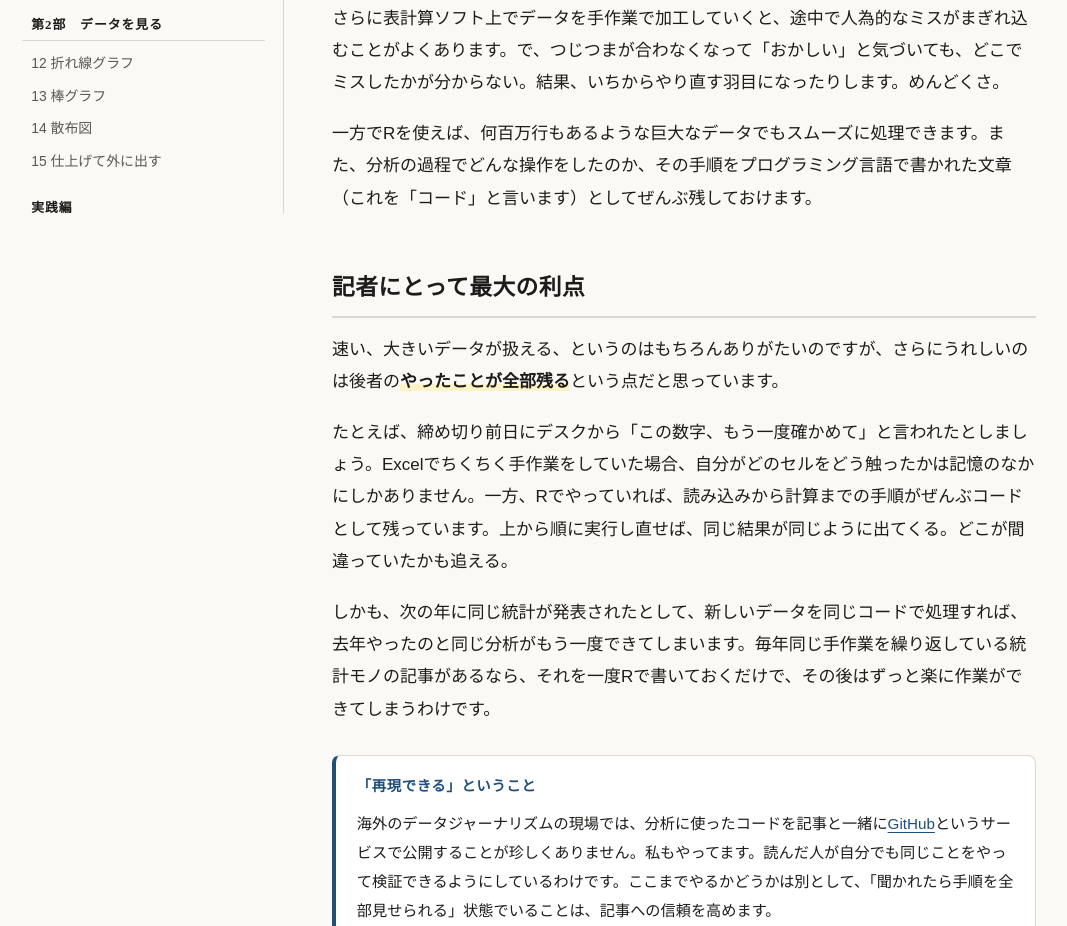
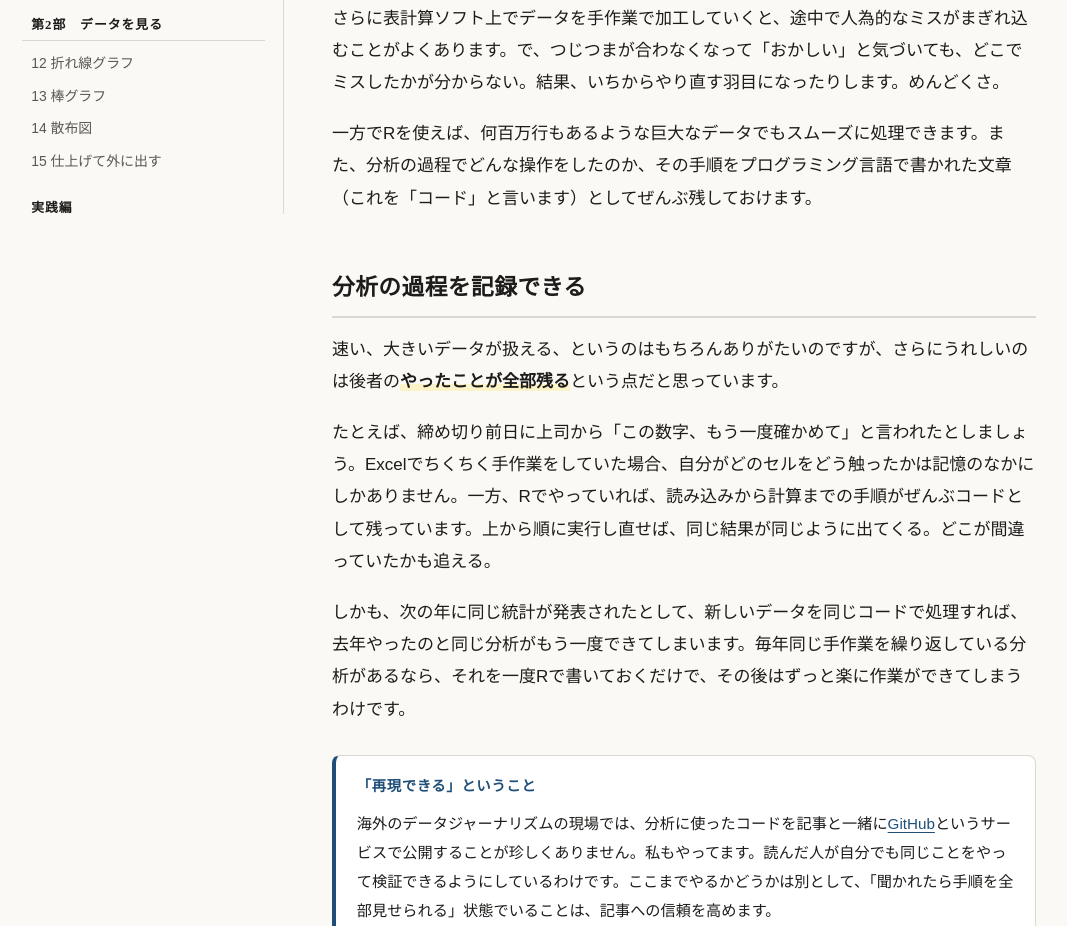
Before and after one commit to ryomakom/r-course, a plain HTML site: page docs/01-hajimeni.html in a window 1280 px wide. Shown: the part 593-1519 px from the top of the page, without its empty margins (12-1079 px from the left). Drawn offline with Linux system fonts and the light colour scheme.

Commit message:
1章：見出しを「分析の過程を記録できる」にし、言い回しを整える
Co-Authored-By: Claude Opus 5.5 <noreply@anthropic.com>

```diff
--- a/docs/01-hajimeni.html
+++ b/docs/01-hajimeni.html
@@ -175,10 +175,10 @@
 <p>分析や可視化ならExcelでもできるでしょ？　はい、確かにできます。でもExcelのような表計算ソフトに巨大なファイルを読み込ませると、動作が極端に遅くなってしまいます。</p>
 <p>さらに表計算ソフト上でデータを手作業で加工していくと、途中で人為的なミスがまぎれ込むことがよくあります。で、つじつまが合わなくなって「おかしい」と気づいても、どこでミスしたかが分からない。結果、いちからやり直す羽目になったりします。めんどくさ。</p>
 <p>一方でRを使えば、何百万行もあるような巨大なデータでもスムーズに処理できます。また、分析の過程でどんな操作をしたのか、その手順をプログラミング言語で書かれた文章（これを「コード」と言います）としてぜんぶ残しておけます。</p>
-<h2 id="記者にとって最大の利点">記者にとって最大の利点</h2>
+<h2 id="分析の過程を記録できる">分析の過程を記録できる</h2>
 <p>速い、大きいデータが扱える、というのはもちろんありがたいのですが、さらにうれしいのは後者の<strong>やったことが全部残る</strong>という点だと思っています。</p>
-<p>たとえば、締め切り前日にデスクから「この数字、もう一度確かめて」と言われたとしましょう。Excelでちくちく手作業をしていた場合、自分がどのセルをどう触ったかは記憶のなかにしかありません。一方、Rでやっていれば、読み込みから計算までの手順がぜんぶコードとして残っています。上から順に実行し直せば、同じ結果が同じように出てくる。どこが間違っていたかも追える。</p>
-<p>しかも、次の年に同じ統計が発表されたとして、新しいデータを同じコードで処理すれば、去年やったのと同じ分析がもう一度できてしまいます。毎年同じ手作業を繰り返している統計モノの記事があるなら、それを一度Rで書いておくだけで、その後はずっと楽に作業ができてしまうわけです。</p>
+<p>たとえば、締め切り前日に上司から「この数字、もう一度確かめて」と言われたとしましょう。Excelでちくちく手作業をしていた場合、自分がどのセルをどう触ったかは記憶のなかにしかありません。一方、Rでやっていれば、読み込みから計算までの手順がぜんぶコードとして残っています。上から順に実行し直せば、同じ結果が同じように出てくる。どこが間違っていたかも追える。</p>
+<p>しかも、次の年に同じ統計が発表されたとして、新しいデータを同じコードで処理すれば、去年やったのと同じ分析がもう一度できてしまいます。毎年同じ手作業を繰り返している分析があるなら、それを一度Rで書いておくだけで、その後はずっと楽に作業ができてしまうわけです。</p>
 <aside class="box box-note"><p class="box-title">「再現できる」ということ</p><p>海外のデータジャーナリズムの現場では、分析に使ったコードを記事と一緒に<a href="https://github.com/">GitHub</a>というサービスで公開することが珍しくありません。私もやってます。読んだ人が自分でも同じことをやって検証できるようにしているわけです。ここまでやるかどうかは別として、「聞かれたら手順を全部見せられる」状態でいることは、記事への信頼を高めます。</p></aside>
 <h2 id="作業場所はRStudio">作業場所はRStudio</h2>
 <p>そのRを快適に使うためのソフトがRStudioです。コードを書いて保存しておく場所、そのコードを実行する場所、実行した結果得られるグラフなどを確認する場所などが、一つの画面にまとまっているため、コードを書く→実行する→結果を確認する→またコードを書く……という作業をスムーズに進められます。</p>
```
Also changed, not shown: docs/llms-full.txt, 1 other file.
